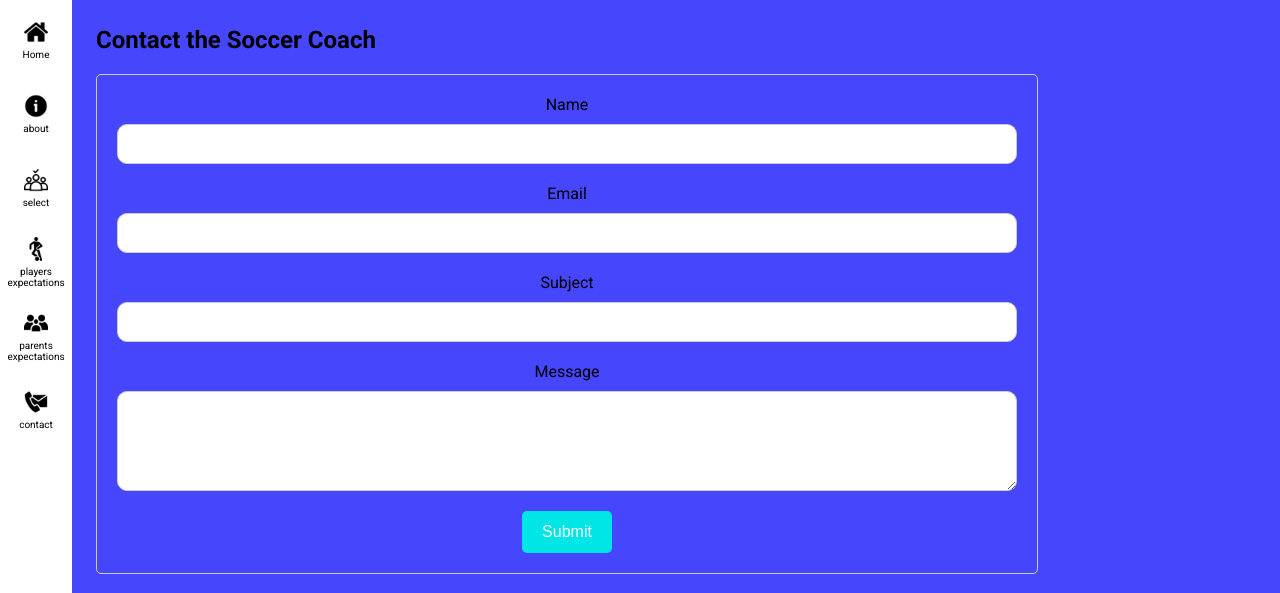
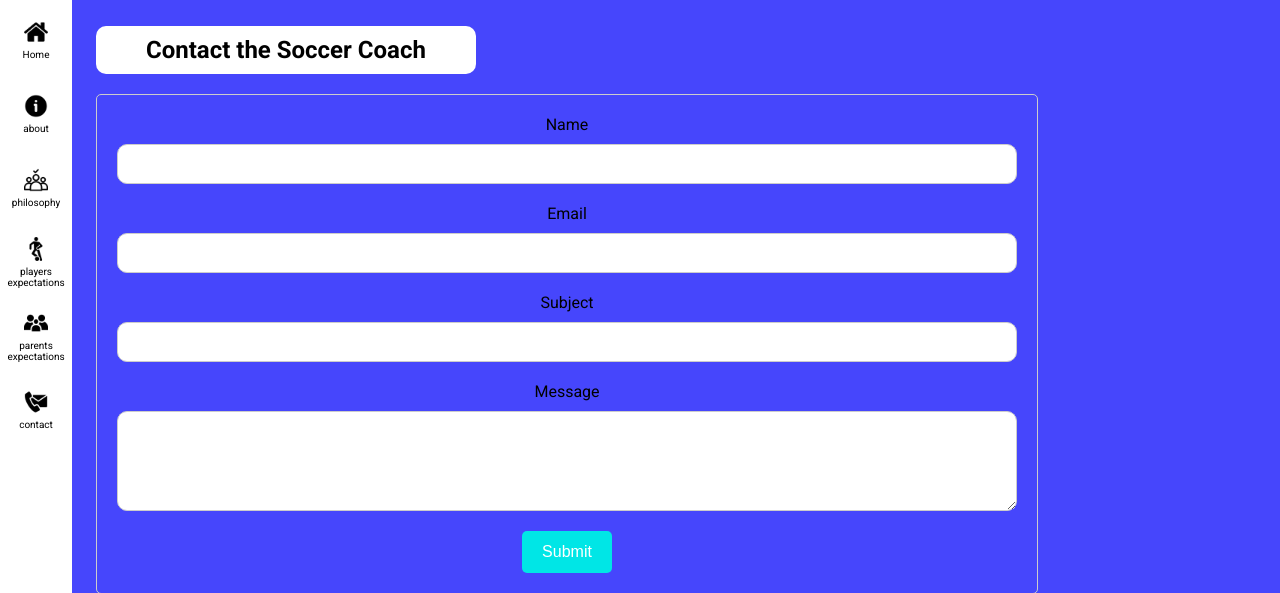
Before and after one commit to chamarc1/Coach_Info, a Flask app: template templates/contact.html in a window 1280 px wide. Shown: the part 78-671 px from the top of the page. Run offline with Flask 2, Linux system fonts and the light colour scheme; the template is opened without the code that fills it, so the values that code supplies are empty.

Commit message:
small updates

```diff
--- a/app.py
+++ b/app.py
@@ -30,14 +30,14 @@ def about():
     return render_template("about.html", name=name)
 
 
-@app.route('/select')
-def select_info():
+@app.route('/philosophy')
+def philosophy():
     """
-    select_info(): function that returns render template of select html
-    return: select.html: name of html file for select
+    philsophy(): function that returns render template of philosophy html
+    return: philosophy.html: name of html file for philosophy
     """
     name = "Charlemagne Marc"
-    return render_template("select.html", name=name)
+    return render_template("philosophy.html", name=name)
 
 
 @app.route('/players_expectations')
--- a/templates/contact.html
+++ b/templates/contact.html
@@ -8,11 +8,7 @@
     <meta name="description" content="This page contains a Coach Info site.">
     <title>Coach Information</title>
     <!--Link css files-->
-    <link rel="stylesheet" href="styles/general.css" type="text/css">
-    <link rel="stylesheet" href="{{url_for('static', filename='css/general.css')}}">
-    <link rel="stylesheet" href="{{url_for('static', filename='css/header.css')}}">
-    <link rel="stylesheet" href="{{url_for('static', filename='css/sidebar.css')}}">
-    <link rel="stylesheet" href="{{url_for('static', filename='css/contact.css')}}">
+    <link rel="stylesheet" href="styles/style.css" type="text/css">
     <!--Link Roboto font-->
     <link rel="preconnect" href="https://fonts.googleapis.com">
     <link rel="preconnect" href="https://fonts.gstatic.com" crossorigin>
@@ -57,10 +53,10 @@
             </div>
         </a>
         <!--next element-->
-        <a href="/select">
+        <a href="/philosophy">
             <div class="sidebar-link">
                 <img src="{{url_for('static', filename='icons/select.png')}}"/>
-                <div>select</div>
+                <div>philosophy</div>
             </div>
         </a>
         <!--next element-->
--- a/templates/index.html
+++ b/templates/index.html
@@ -53,10 +53,10 @@
             </div>
         </a>
         <!--next element-->
-        <a href="/select">
+        <a href="/philosophy">
             <div class="sidebar-link">
                 <img src="{{url_for('static', filename='icons/select.png')}}"/>
-                <div>select</div>
+                <div>philosophy</div>
             </div>
         </a>
         <!--next element-->
```
Also changed, not shown: templates/parents.html (+3 -6 lines), templates/philosophy.html (renamed from templates/select.html, +3 -6 lines), templates/players.html (+3 -6 lines).
